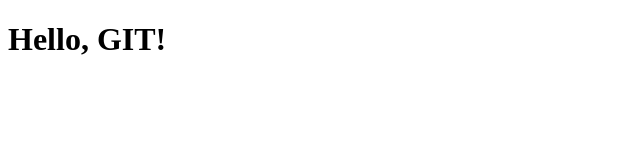
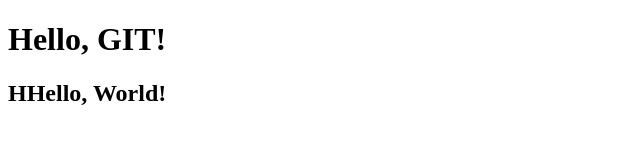
Before and after one commit to fantomasiik/git_start, a plain HTML site: page index.html in a window 1280 px wide. Shown: the whole page, without its empty margins (0-640 px from the left). Drawn offline with Linux system fonts and the light colour scheme.

Commit message:
edited index

```diff
--- a/index.html
+++ b/index.html
@@ -9,6 +9,7 @@
 
 <body>
 	<h1>Hello, GIT!</h1>
+	<h2>HHello, World!</h2>
 </body>
 
 </html>
```
Also changed, not shown: 1 other file.
